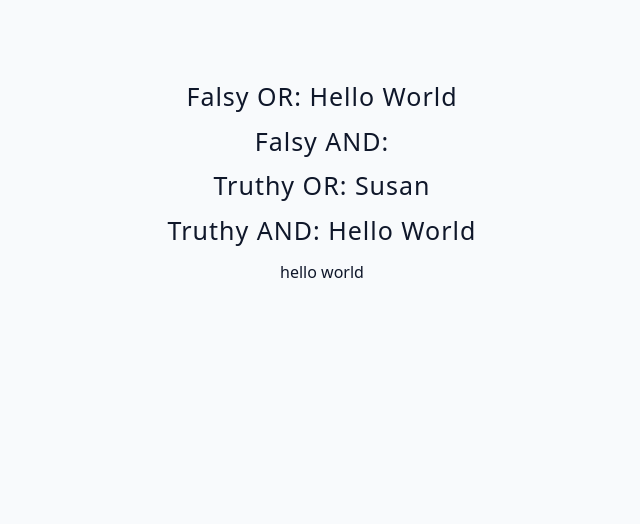
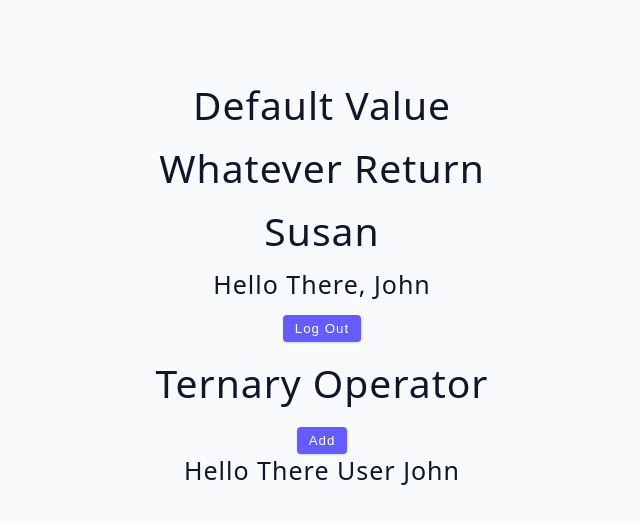
Before and after one commit to Bikal-Adhikari/react-advanced, a React (Vite) app: page / in a window 1280 px wide. Shown: the top 524 px of the page, without its empty margins (318-958 px from the left). Built offline with nearby package versions, Linux system fonts and the light colour scheme.

Commit message:
Short circuit examples

```diff
--- a/src/App.jsx
+++ b/src/App.jsx
@@ -1,4 +1,4 @@
-import Starter from './tutorial/03-conditional-rendering/starter/04-short-circuit-overview.jsx';
+import Starter from './tutorial/03-conditional-rendering/starter/05-short-circuit-examples.jsx';
 function App() {
   return (
     <div className="container">
--- a/src/tutorial/03-conditional-rendering/starter/05-short-circuit-examples.jsx
+++ b/src/tutorial/03-conditional-rendering/starter/05-short-circuit-examples.jsx
@@ -1,14 +1,51 @@
-import { useState } from 'react';
+import { useState } from "react";
 
 const ShortCircuitExamples = () => {
   // falsy
-  const [text, setText] = useState('');
+  const [text, setText] = useState("");
   // truthy
-  const [name, setName] = useState('susan');
-  const [user, setUser] = useState({ name: 'john' });
+  const [name, setName] = useState("susan");
+  const [user, setUser] = useState({ name: "john" });
   const [isEditing, setIsEditing] = useState(false);
 
-  return <h2>short circuit - examples</h2>;
+  return (
+    <div>
+      <h2>{text || "default value"}</h2>
+      {text && (
+        <div>
+          <h2> whatever return</h2>
+          <h2>{name}</h2>
+        </div>
+      )}
+      {/* more info below */}
+      {!text && (
+        <div>
+          <h2> whatever return</h2>
+          <h2>{name}</h2>
+        </div>
+      )}
+      {user && <SomeComponent name={user.name} />}
+      <h2 style={{ margin: "1rem 0" }}>Ternary Operator</h2>
+      <button className="btn">{isEditing ? "edit" : "add"}</button>
+      {user ? (
+        <div>
+          <h4>hello there user {user.name}</h4>
+        </div>
+      ) : (
+        <div>
+          <h2>please login</h2>
+        </div>
+      )}
+    </div>
+  );
 };
 
+const SomeComponent = ({ name }) => {
+  return (
+    <div>
+      <h4>hello there, {name}</h4>
+      <button className="btn">log out</button>
+    </div>
+  );
+};
 export default ShortCircuitExamples;
```
